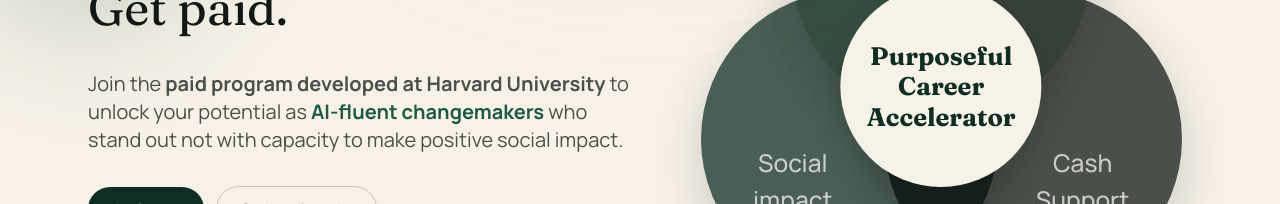
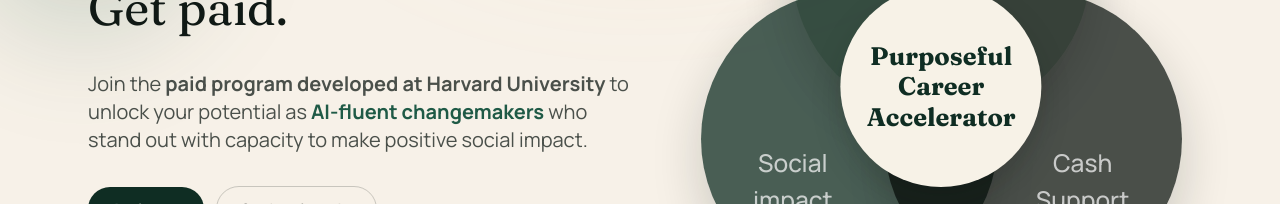
Before and after one commit to interconrhino/ImpactCorpsVerHCI, a Next.js app: page /ourprogram in a window 1280 px wide. Shown: the part 332-536 px from the top of the page. Built offline with nearby package versions, Linux system fonts and the light colour scheme.

Commit message:
Update page.tsx

```diff
--- a/app/ourprogram/page.tsx
+++ b/app/ourprogram/page.tsx
@@ -186,7 +186,7 @@
                 <span className="font-bold text-[color:var(--moss)]">
                   AI-fluent changemakers
                 </span>{" "}
-                who stand out not with capacity to make positive social impact.
+                who stand out with capacity to make positive social impact.
               </p>
               <div
                 className="animate-rise flex flex-col gap-3 sm:flex-row sm:items-center"
```
